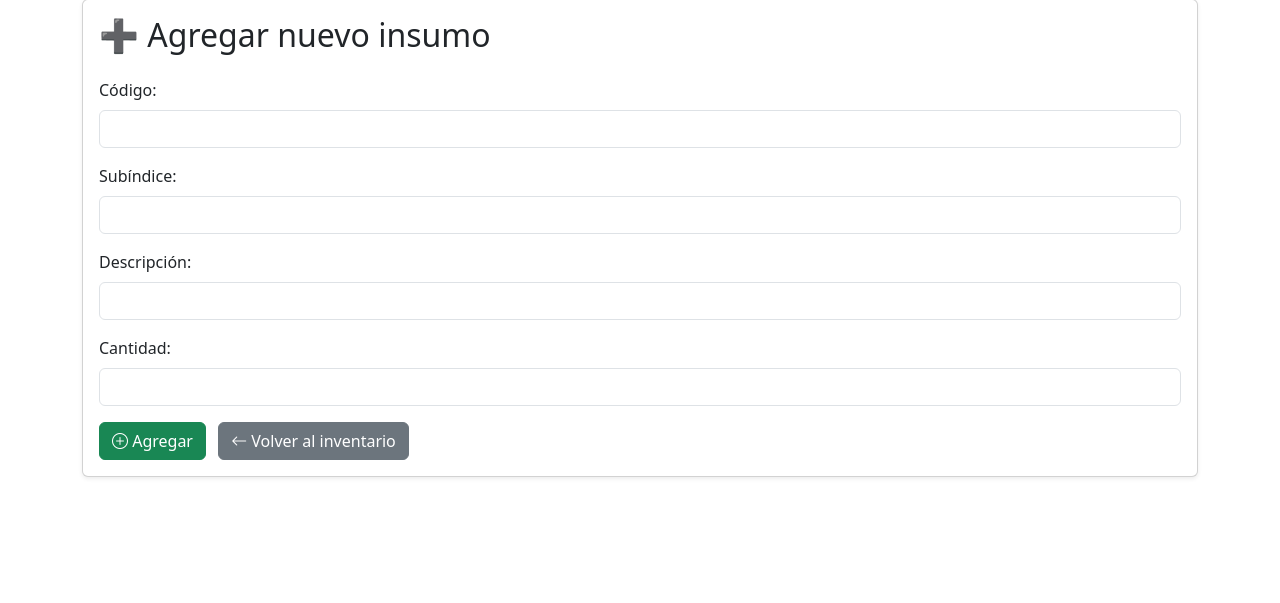
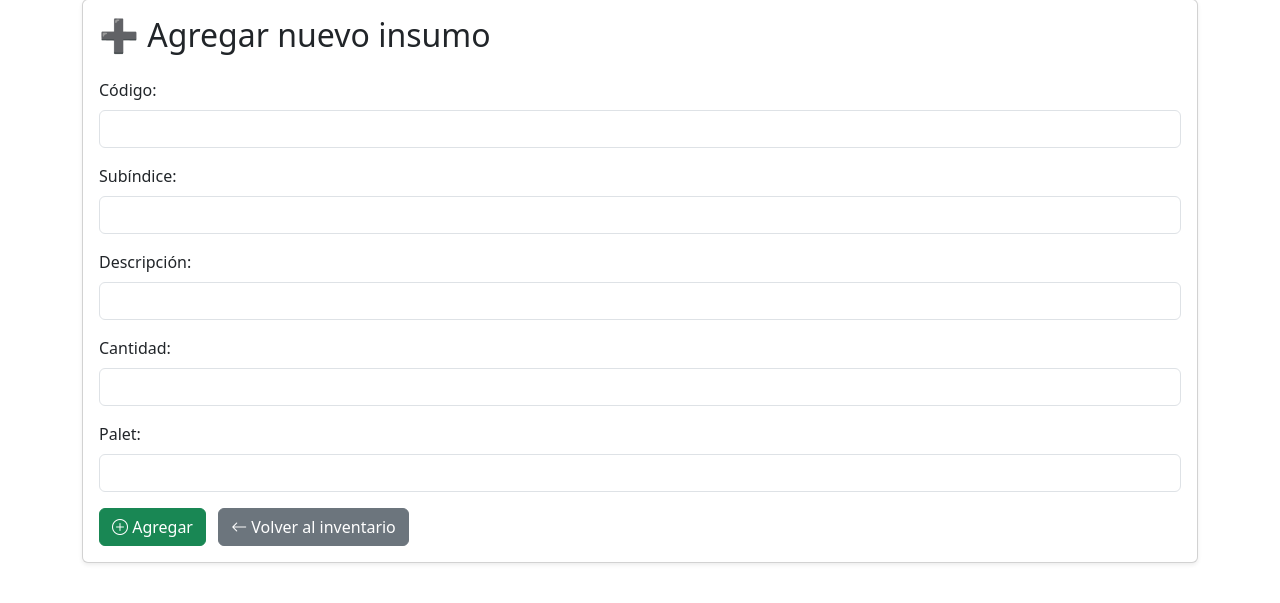
Before and after one commit to JoaquinYap/inventario-deposito-farmacia, a Flask app: page /agregar in a window 1280 px wide. Shown: the part 49-652 px from the top of the page. Run offline with Flask 3, Linux system fonts and the light colour scheme.

Commit message:
Update agregar.html

```diff
--- a/templates/agregar.html
+++ b/templates/agregar.html
@@ -4,9 +4,8 @@
     <meta charset="UTF-8">
     <title>Agregar nuevo insumo</title>
     <meta name="viewport" content="width=device-width, initial-scale=1">
-
-    <!-- Bootstrap CSS -->
     <link href="https://cdn.jsdelivr.net/npm/bootstrap@5.3.3/dist/css/bootstrap.min.css" rel="stylesheet">
+    <link rel="stylesheet" href="https://cdn.jsdelivr.net/npm/bootstrap-icons/font/bootstrap-icons.css">
 </head>
 <body>
     <div class="container mt-5">
@@ -31,6 +30,10 @@
                         <label for="cantidad" class="form-label">Cantidad:</label>
                         <input type="number" class="form-control" id="cantidad" name="cantidad" min="0" required>
                     </div>
+                    <div class="mb-3">
+                        <label for="palet" class="form-label">Palet:</label>
+                        <input type="text" class="form-control" id="palet" name="palet" required>
+                    </div>
 
                     <button type="submit" class="btn btn-success">
                         <i class="bi bi-plus-circle"></i> Agregar
@@ -42,10 +45,6 @@
             </div>
         </div>
     </div>
-
-    <!-- Bootstrap JS (opcional si no usas JS interactivo) -->
     <script src="https://cdn.jsdelivr.net/npm/bootstrap@5.3.3/dist/js/bootstrap.bundle.min.js"></script>
-    <!-- Bootstrap Icons -->
-    <link rel="stylesheet" href="https://cdn.jsdelivr.net/npm/bootstrap-icons/font/bootstrap-icons.css">
 </body>
 </html>
```
